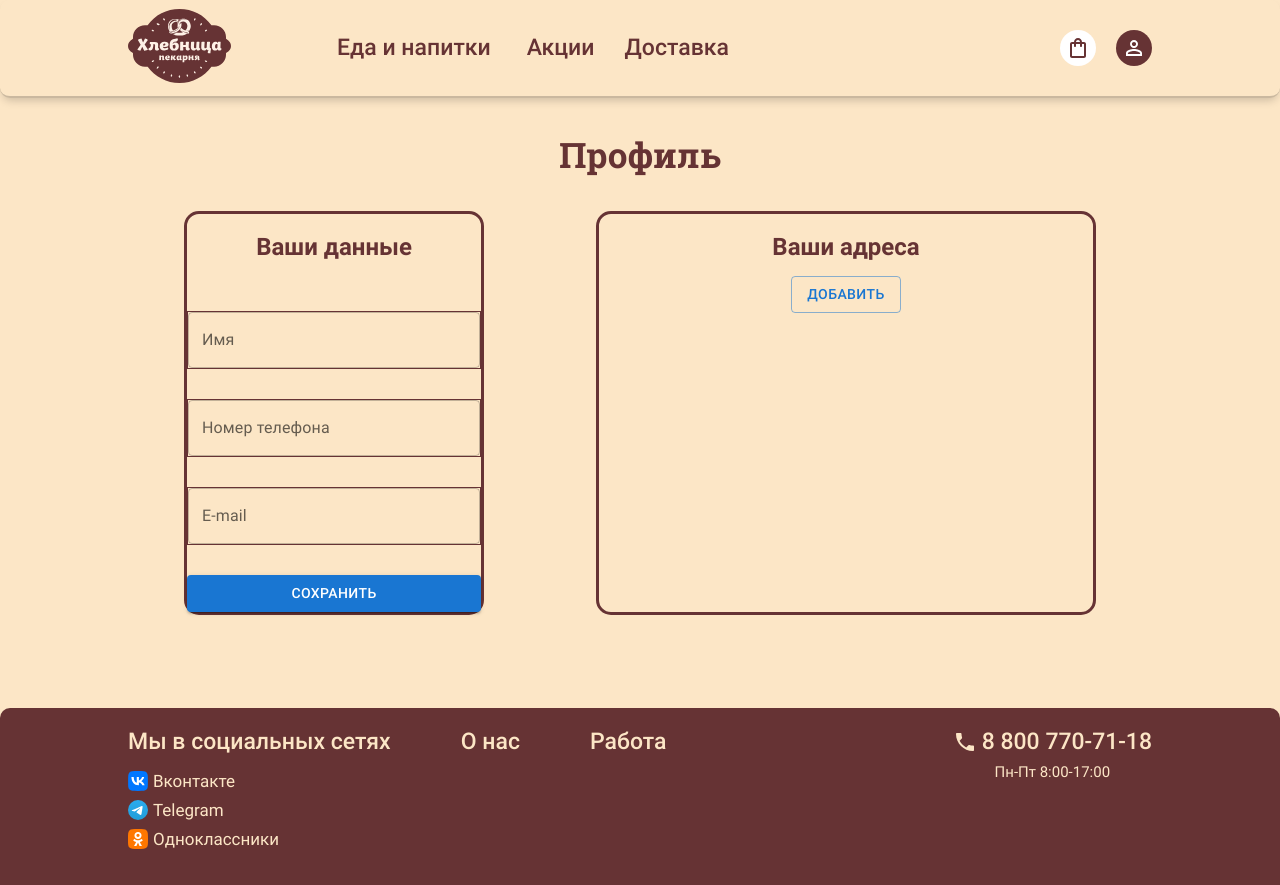
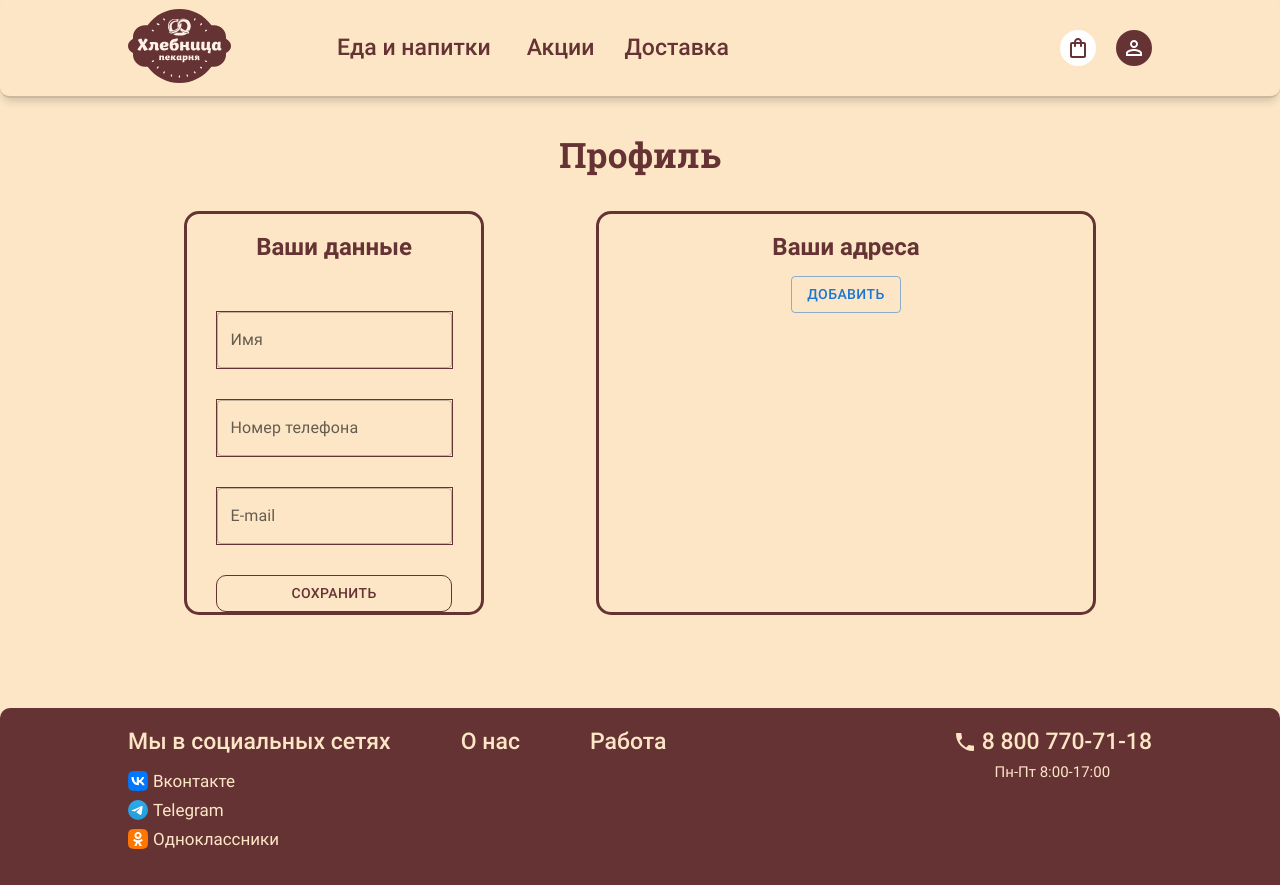
Before and after one commit to hvny/course_project_web, a React (Create React App) app in the folder online-store-frontend/: page /profile in a window 1280 px wide. Built offline with nearby package versions, Linux system fonts and the light colour scheme.

Commit message:
microfix: profile form

```diff
--- a/online-store-frontend/src/components/App/App.jsx
+++ b/online-store-frontend/src/components/App/App.jsx
@@ -25,6 +25,8 @@ import {loremIpsumV1, loremIpsumV2, loremIpsumV3} from "../../utils/constants/te
 
 export default function App() {
   const [itemsArr, setItemsArr] = useState([]);
+  const [user, setUser] = useState({});
+
   const bakeryItems = [
     {
       title: "Хачапури",
@@ -61,6 +63,14 @@ export default function App() {
 
   const eventsArr = [];
 
+  useEffect(() => {
+    const userInfo = JSON.parse(localStorage.getItem("user"));
+
+    if (userInfo) {
+      setUser(userInfo);
+    }
+  }, []);
+
 
   return (
     <div className="page">
@@ -80,7 +90,7 @@ export default function App() {
           <Route path="/events" element={<Events eventsArr={eventsArr} />} />
           <Route path="/order" element={<Order />} />
           <Route path="/about-delivery" element={<Delivery />} />
-          <Route path="/profile" element={<Profile />} />
+          <Route path="/profile" element={<Profile user={user} />} />
 
         </Routes>
       </main>
--- a/online-store-frontend/src/components/Profile/Profile.css
+++ b/online-store-frontend/src/components/Profile/Profile.css
@@ -33,7 +33,7 @@
     width: 300px;
     flex-direction: column;
     gap: 30px;
-    text-align: center;
+    align-items: center;
 }
 
 .profile__input {
@@ -42,6 +42,19 @@
 
 .MuiOutlinedInput-root.Mui-focused .MuiOutlinedInput-notchedOutline {
     border-color: #ffffff;
+}
+
+.profile__button_submit {
+    width: 80%;
+    border-color: #663334;
+    border-radius: 10px;
+    color: #663334;
+}
+
+.profile__button_submit:hover {
+    color: #663334;
+    border-color: #663334;
+    background-color: transparent;
 }
 
 .profile__address-container {
--- a/online-store-frontend/src/components/Profile/Profile.jsx
+++ b/online-store-frontend/src/components/Profile/Profile.jsx
@@ -6,7 +6,7 @@ import Modal from '@mui/material/Modal';
 import Box from '@mui/material/Box';
 
 import { useForm } from "react-hook-form";
-import { useState } from "react";
+import { useEffect, useState } from "react";
 
 import { joiResolver } from "@hookform/resolvers/joi";
 import userDataScheme from "../../utils/schemes/userDataScheme";
@@ -15,24 +15,31 @@ import AddressForm from "./AddressForm/AddressForm.tsx";
 
 import styled from "@mui/styled-engine";
 
-export default function Profile() {
+export default function Profile({ user }) {
   const schema = [];
   const [isPopupOpen, setIsPopupOpen] = useState(false);      //попап добавления адреса
 
+  //localStorage.clear();
   const {register, handleSubmit, formState: {errors, isValid, isDirty}} = useForm({
     resolver:  joiResolver(userDataScheme),
     defaultValues: {
-      firstName: "",
-      phoneNumber: "",
-      email: "",
+      firstName: user ? user.firstName : "",
+      phoneNumber: user ? user.phoneNumber : "",
+      email: user ? user.email : "",
     },
   });
+
+
 
   function handlePopup() {
     setIsPopupOpen(!isPopupOpen);
   }
 
   function userDataOnSubmit(data) {
+    // localStorage.setItem("userName", data.firstName);
+    // localStorage.setItem("email", data.email);
+    // localStorage.setItem("phoneNumber", data.phoneNumber);
+    localStorage.setItem("user", JSON.stringify(data));
     console.log(data);
   }
 
@@ -89,7 +96,7 @@ export default function Profile() {
                 label="E-mail"
                 {...register("email")}
               />
-              <Button variant="contained" type="submit">Сохранить</Button>
+              <Button variant="outlined" type="submit" className="profile__button_submit">Сохранить</Button>
           </form>
           <div className="profile__address-container profile__container">
             <h2 className="profile__subtitle">Ваши адреса</h2>
```
